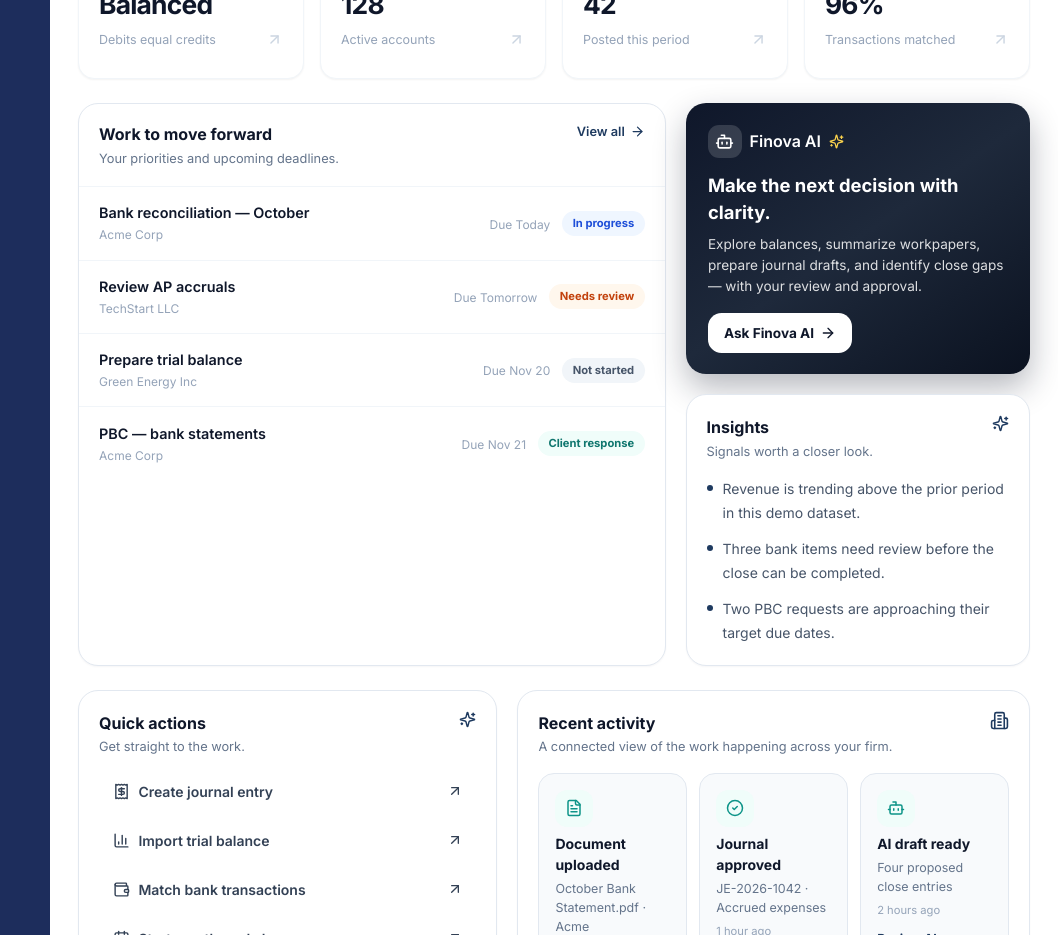
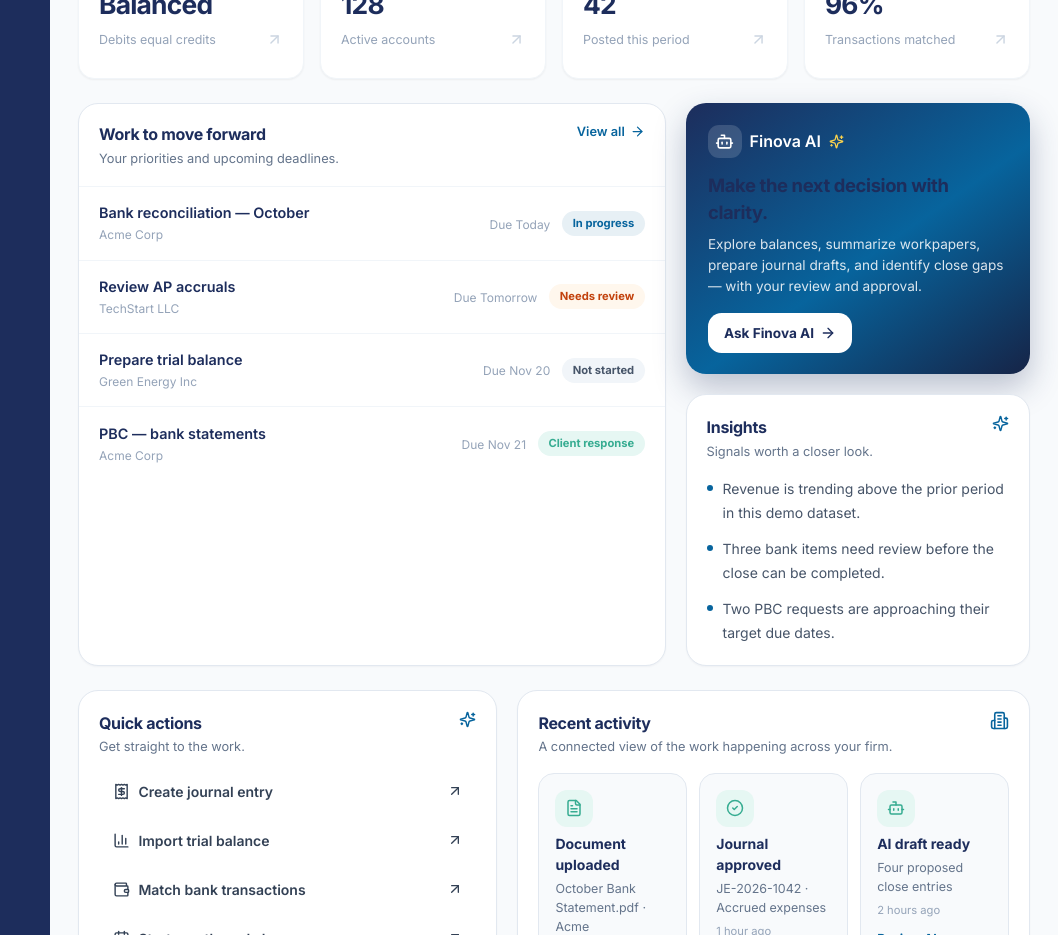
Before and after one commit to Ella-tec/finova, a Next.js app: page /dashboard in a window 1280 px wide. Shown: the part 1120-2055 px from the top of the page, without its empty margins (222-1280 px from the left). Built offline with nearby package versions, Linux system fonts and the light colour scheme; no server answers.

Commit message:
Unify app theme with Financial Reporting palette (navy/blue)

```diff
--- a/src/app/globals.css
+++ b/src/app/globals.css
@@ -4,16 +4,153 @@
 
 @layer base {
   :root {
-    --background: 0 0% 100%;
-    --foreground: 222.2 84% 4.9%;
-    --page-primary: #0f172a;
-    --page-accent: #1e3a5f;
-    --page-ink: #0f172a;
+    --background: 210 40% 98%;
+    --foreground: 222 47% 11%;
+
+    /* Finova Reporting palette — used app-wide */
+    --finova-navy: #1d2d5c;
+    --finova-navy-deep: #162447;
+    --finova-blue: #07649d;
+    --finova-cyan: #00a4e4;
+    --finova-mint: #36ac91;
+    --finova-soft: #e7f0f5;
+    --finova-soft-2: #d7eaf5;
+    --finova-ink: #1d2d5c;
+    --finova-muted: #64748b;
+
+    --page-primary: #1d2d5c;
+    --page-accent: #07649d;
+    --page-ink: #1d2d5c;
+
+    --brand-medium: #07649d;
+    --brand-blue: #00a4e4;
+    --brand-teal: #36ac91;
+    --brand-light: #e7f0f5;
+  }
+
+  html {
+    font-family: ui-sans-serif, system-ui, -apple-system, "Segoe UI", Roboto, "Helvetica Neue", Arial, sans-serif;
   }
 
   body {
     @apply bg-slate-50 text-slate-900 antialiased;
+    color: var(--finova-ink);
+    font-feature-settings: "ss01" on, "cv11" on;
   }
+
+  h1,
+  h2,
+  h3 {
+    color: var(--finova-navy);
+    letter-spacing: -0.02em;
+  }
+}
+
+/* Shared page chrome */
+.finova-page-title {
+  font-size: 1.5rem;
+  font-weight: 700;
+  color: var(--finova-navy);
+  letter-spacing: -0.02em;
+}
+
+.finova-page-kicker {
+  font-size: 0.7rem;
+  font-weight: 700;
+  letter-spacing: 0.16em;
+  text-transform: uppercase;
+  color: var(--finova-blue);
+}
+
+.finova-page-sub {
+  margin-top: 0.25rem;
+  font-size: 0.9rem;
+  color: var(--finova-muted);
+}
+
+.finova-btn-primary {
+  display: inline-flex;
+  align-items: center;
+  gap: 0.5rem;
+  border-radius: 0.75rem;
+  background: var(--finova-navy);
+  padding: 0.65rem 1.1rem;
+  font-size: 0.875rem;
+  font-weight: 600;
+  color: #fff;
+  box-shadow: 0 1px 2px rgba(29, 45, 92, 0.12);
+  transition: background 0.15s ease;
+}
+
+.finova-btn-primary:hover {
+  background: var(--finova-navy-deep);
+}
+
+.finova-btn-secondary {
+  display: inline-flex;
+  align-items: center;
+  gap: 0.5rem;
+  border-radius: 0.75rem;
+  border: 1px solid #e2e8f0;
+  background: #fff;
+  padding: 0.65rem 1.1rem;
+  font-size: 0.875rem;
+  font-weight: 600;
+  color: var(--finova-blue);
+  transition: background 0.15s ease;
+}
+
+.finova-btn-secondary:hover {
+  background: var(--finova-soft);
+}
+
+.finova-btn-blue {
+  display: inline-flex;
+  align-items: center;
+  gap: 0.5rem;
+  border-radius: 0.75rem;
+  background: var(--finova-blue);
+  padding: 0.65rem 1.1rem;
+  font-size: 0.875rem;
+  font-weight: 600;
+  color: #fff;
+}
+
+.finova-btn-blue:hover {
+  background: var(--finova-navy);
+}
+
+.finova-card {
+  border-radius: 1rem;
+  border: 1px solid #e2e8f0;
+  background: #fff;
+  box-shadow: 0 1px 2px rgba(15, 23, 42, 0.04);
+  transition: border-color 0.15s ease, box-shadow 0.15s ease, transform 0.15s ease;
+}
+
+.finova-card:hover {
+  border-color: color-mix(in srgb, var(--finova-cyan) 45%, #e2e8f0);
+  box-shadow: 0 8px 24px rgba(7, 100, 157, 0.08);
+}
+
+.finova-icon-soft {
+  display: inline-flex;
+  height: 2.75rem;
+  width: 2.75rem;
+  align-items: center;
+  justify-content: center;
+  border-radius: 0.75rem;
+  background: var(--finova-soft);
+  color: var(--finova-blue);
+}
+
+.finova-badge {
+  border-radius: 999px;
+  background: #f1f5f9;
+  padding: 0.2rem 0.65rem;
+  font-size: 0.7rem;
+  font-weight: 600;
+  color: #64748b;
 }
 
 @keyframes finova-float {
@@ -32,7 +169,7 @@
 }
 
 .finova-logo-glow {
-  filter: drop-shadow(0 12px 28px rgba(15, 118, 110, 0.18));
+  filter: drop-shadow(0 12px 28px rgba(7, 100, 157, 0.2));
 }
 
 .finova-welcome-hero {
@@ -42,7 +179,7 @@
   border-radius: 1.5rem;
   padding: 2rem 2.25rem 2.5rem;
   color: #fff;
-  box-shadow: 0 18px 40px rgba(15, 35, 75, 0.18);
+  box-shadow: 0 18px 40px rgba(29, 45, 92, 0.2);
   overflow: hidden;
 }
 
@@ -63,7 +200,7 @@
 }
 
 .finova-welcome-copy h1 span {
-  color: #99f6e4;
+  color: #7dd3fc;
 }
 
 .finova-welcome-copy > p {
@@ -93,8 +230,8 @@
   height: 0.4rem;
   width: 0.4rem;
   border-radius: 999px;
-  background: #5eead4;
-  box-shadow: 0 0 0 3px rgba(94, 234, 212, 0.25);
+  background: #38bdf8;
+  box-shadow: 0 0 0 3px rgba(56, 189, 248, 0.25);
 }
 
 .finova-hero-actions {
@@ -113,12 +250,12 @@
   padding: 0.7rem 1.15rem;
   font-size: 0.875rem;
   font-weight: 700;
-  color: #0f172a;
+  color: var(--finova-navy);
   box-shadow: 0 8px 20px rgba(0, 0, 0, 0.12);
 }
 
 .finova-button-primary:hover {
-  background: #f0fdfa;
+  background: var(--finova-soft);
 }
 
 .finova-button-quiet {
@@ -159,7 +296,7 @@
   gap: 0.4rem;
   border-radius: 999px;
   border: 1px solid rgba(255, 255, 255, 0.2);
-  background: rgba(15, 35, 75, 0.35);
+  background: rgba(29, 45, 92, 0.4);
   padding: 0.4rem 0.75rem;
   font-size: 0.75rem;
   font-weight: 600;
@@ -183,7 +320,7 @@
   height: 0.45rem;
   width: 0.45rem;
   border-radius: 999px;
-  background: #14b8a6;
+  background: var(--finova-mint);
 }
 
 .finova-section-heading {
@@ -196,13 +333,13 @@
 .finova-section-heading h2 {
   font-size: 1.15rem;
   font-weight: 700;
-  color: #0f172a;
+  color: var(--finova-navy);
 }
 
 .finova-section-heading p {
   margin-top: 0.2rem;
   font-size: 0.85rem;
-  color: #64748b;
+  color: var(--finova-muted);
 }
 
 .finova-kpi-card {
@@ -221,7 +358,7 @@
   font-size: 1.65rem;
   font-weight: 700;
   letter-spacing: -0.03em;
-  color: #0f172a;
+  color: var(--finova-navy);
   line-height: 1.1;
 }
 
@@ -239,13 +376,34 @@
   border-radius: 0.75rem;
 }
 
-.finova-tone-green { background: #ecfdf5; color: #059669; }
-.finova-tone-blue { background: #eff6ff; color: #2563eb; }
-.finova-tone-orange { background: #fff7ed; color: #ea580c; }
-.finova-tone-purple { background: #f5f3ff; color: #7c3aed; }
-.finova-tone-red { background: #fef2f2; color: #dc2626; }
-.finova-tone-teal { background: #f0fdfa; color: #0d9488; }
-.finova-tone-slate { background: #f8fafc; color: #64748b; }
+.finova-tone-green {
+  background: #ecfdf5;
+  color: #059669;
+}
+.finova-tone-blue {
+  background: var(--finova-soft);
+  color: var(--finova-blue);
+}
+.finova-tone-orange {
+  background: #fff7ed;
+  color: #ea580c;
+}
+.finova-tone-purple {
+  background: #f5f3ff;
+  color: #7c3aed;
+}
+.finova-tone-red {
+  background: #fef2f2;
+  color: #dc2626;
+}
+.finova-tone-teal {
+  background: #e6f7f3;
+  color: var(--finova-mint);
+}
+.finova-tone-slate {
+  background: #f8fafc;
+  color: #64748b;
+}
 
 .finova-panel {
   border-radius: 1.25rem;
@@ -266,13 +424,13 @@
 .finova-panel-heading h2 {
   font-size: 1rem;
   font-weight: 700;
-  color: #0f172a;
+  color: var(--finova-navy);
 }
 
 .finova-panel-heading p {
   margin-top: 0.15rem;
   font-size: 0.8rem;
-  color: #64748b;
+  color: var(--finova-muted);
 }
 
 .finova-panel-heading a {
@@ -281,7 +439,7 @@
   gap: 0.3rem;
   font-size: 0.8rem;
   font-weight: 600;
-  color: #1e3a5f;
+  color: var(--finova-blue);
 }
 
 .finova-task-row {
@@ -300,7 +458,7 @@
   display: block;
   font-size: 0.9rem;
   font-weight: 600;
-  color: #0f172a;
+  color: var(--finova-navy);
 }
 
 .finova-task-row small {
@@ -317,17 +475,29 @@
   font-weight: 700;
 }
 
-.finova-status.finova-tone-blue { background: #eff6ff; color: #1d4ed8; }
-.finova-status.finova-tone-orange { background: #fff7ed; color: #c2410c; }
-.finova-status.finova-tone-slate { background: #f1f5f9; color: #475569; }
-.finova-status.finova-tone-teal { background: #f0fdfa; color: #0f766e; }
+.finova-status.finova-tone-blue {
+  background: var(--finova-soft);
+  color: var(--finova-blue);
+}
+.finova-status.finova-tone-orange {
+  background: #fff7ed;
+  color: #c2410c;
+}
+.finova-status.finova-tone-slate {
+  background: #f1f5f9;
+  color: #475569;
+}
+.finova-status.finova-tone-teal {
+  background: #e6f7f3;
+  color: var(--finova-mint);
+}
 
 .finova-ai-card {
   border-radius: 1.25rem;
-  background: linear-gradient(145deg, #0f172a 0%, #1e293b 50%, #0b1220 100%);
+  background: linear-gradient(145deg, #1d2d5c 0%, #07649d 55%, #162447 100%);
   padding: 1.35rem 1.4rem;
   color: #fff;
-  box-shadow: 0 14px 32px rgba(15, 23, 42, 0.3);
+  box-shadow: 0 14px 32px rgba(29, 45, 92, 0.28);
 }
 
 .finova-ai-card h2 {
@@ -363,11 +533,11 @@
   padding: 0.6rem 1rem;
   font-size: 0.85rem;
   font-weight: 700;
-  color: #0f172a;
+  color: var(--finova-navy);
 }
 
 .finova-ai-button:hover {
-  background: #e2e8f0;
+  background: var(--finova-soft);
 }
 
 .finova-quick-link {
@@ -389,8 +559,8 @@
 }
 
 .finova-quick-link:hover {
-  background: #f1f5f9;
-  color: #0f172a;
+  background: var(--finova-soft);
+  color: var(--finova-navy);
 }
 
 .finova-activity-card {
@@ -405,12 +575,12 @@
 
 .finova-activity-card strong {
   font-size: 0.875rem;
-  color: #0f172a;
+  color: var(--finova-navy);
 }
 
 .finova-activity-card p {
   font-size: 0.78rem;
-  color: #64748b;
+  color: var(--finova-muted);
 }
 
 .finova-activity-card small {
@@ -425,7 +595,7 @@
   gap: 0.25rem;
   font-size: 0.78rem;
   font-weight: 700;
-  color: #1e3a5f;
+  color: var(--finova-blue);
 }
 
 @media (max-width: 768px) {
```
